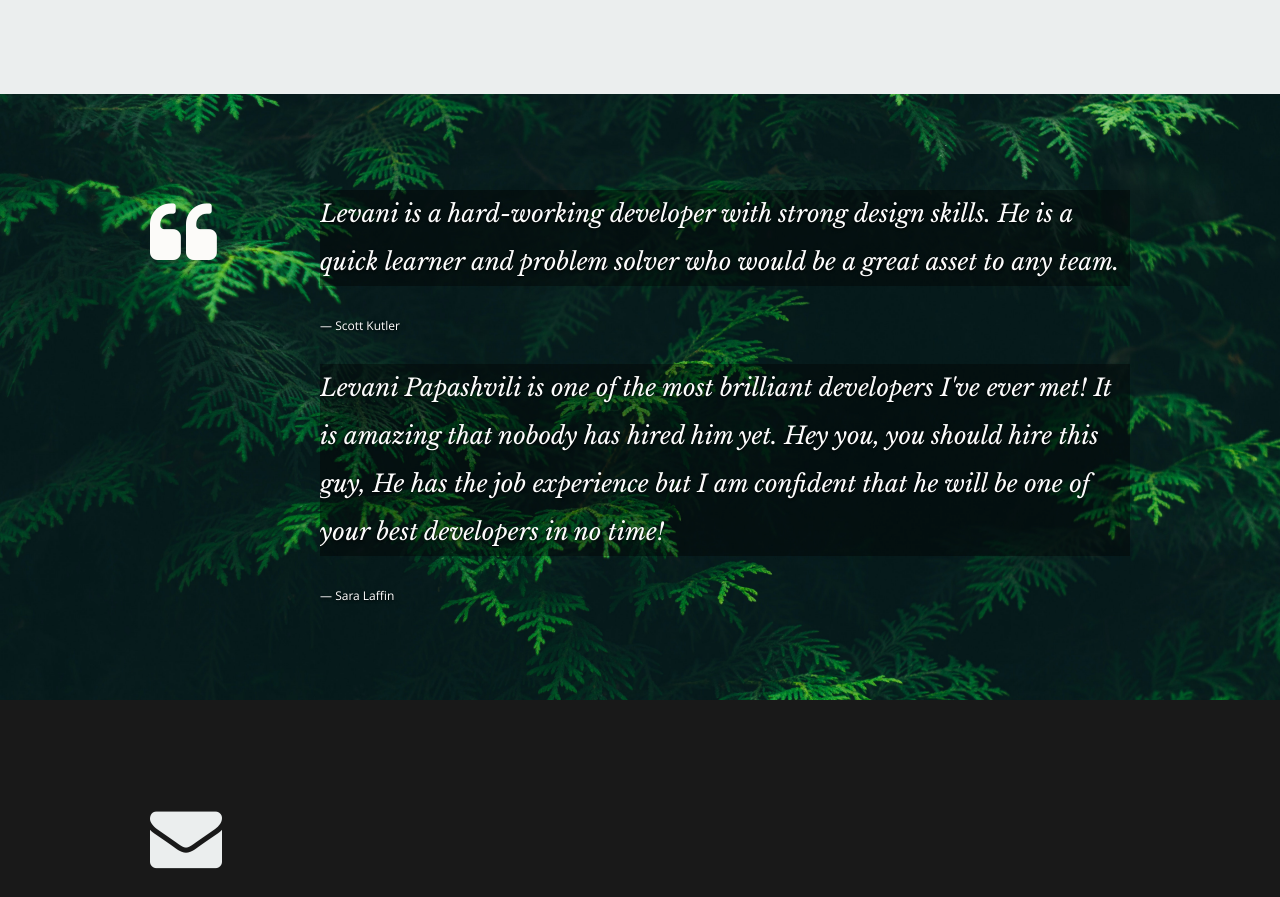
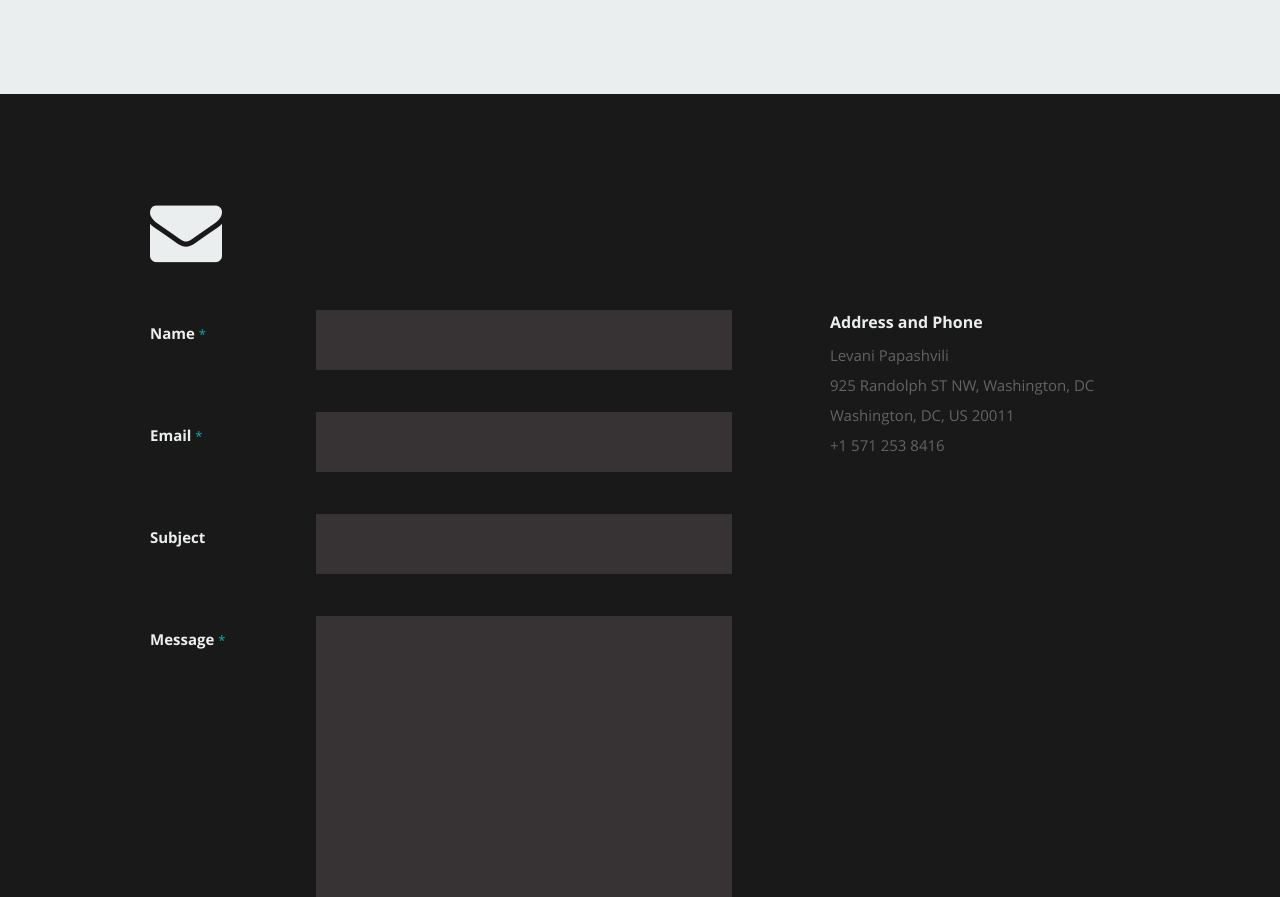
Before and after one commit to Levani1111/Reactjs-portfolio, a React (Create React App) app: page / in a window 1280 px wide. Shown: the part 3706-4603 px from the top of the page. Built offline with nearby package versions, Linux system fonts and the light colour scheme.

Commit message:
Remove Testimonials

```diff
--- a/src/App.js
+++ b/src/App.js
@@ -1,5 +1,5 @@
 import React, { Component } from 'react';
-import ReactGA from 'react-ga';
+// import ReactGA from 'react-ga';
 import $ from 'jquery';
 import './App.css';
 import Header from './Components/Header';
@@ -7,7 +7,7 @@ import Footer from './Components/Footer';
 import About from './Components/About';
 import Resume from './Components/Resume';
 import Contact from './Components/Contact';
-import Testimonials from './Components/Testimonials';
+// import Testimonials from './Components/Testimonials';
 import Portfolio from './Components/Portfolio';
 
 class App extends Component {
@@ -47,7 +47,7 @@ class App extends Component {
         <About data={this.state.resumeData.main}/>
         <Resume data={this.state.resumeData.resume}/>
         <Portfolio data={this.state.resumeData.portfolio}/>
-        <Testimonials data={this.state.resumeData.testimonials}/>
+        {/* <Testimonials data={this.state.resumeData.testimonials}/> */}
         <Contact data={this.state.resumeData.main}/>
         <Footer data={this.state.resumeData.main}/>
       </div>
--- a/src/Components/Testimonials.js
+++ b/src/Components/Testimonials.js
@@ -1,38 +1,38 @@
-import React, { Component } from 'react';
+// import React, { Component } from 'react';
 
-class Testimonials extends Component {
-  render() {
+// class Testimonials extends Component {
+//   render() {
 
-    if(this.props.data){
-      var testimonials = this.props.data.testimonials.map(function(testimonials){
-        return  <li key={testimonials.user}>
-            <blockquote>
-               <p>{testimonials.text}</p>
-               <cite>{testimonials.user}</cite>
-            </blockquote>
-         </li>
-      })
-    }
+//     if(this.props.data){
+//       var testimonials = this.props.data.testimonials.map(function(testimonials){
+//         return  <li key={testimonials.user}>
+//             <blockquote>
+//                <p>{testimonials.text}</p>
+//                <cite>{testimonials.user}</cite>
+//             </blockquote>
+//          </li>
+//       })
+//     }
 
-    return (
-      <section id="testimonials">
-      <div className="text-container">
-         <div className="row">
+//     return (
+//       <section id="testimonials">
+//       <div className="text-container">
+//          <div className="row">
 
-            <div className="two columns header-col">
-               <h1><span>Client Testimonials</span></h1>
-            </div>
+//             <div className="two columns header-col">
+//                <h1><span>Client Testimonials</span></h1>
+//             </div>
 
-            <div className="ten columns flex-container">
-                  <ul className="slides">
-                      {testimonials}
-                  </ul>
-               </div>
-            </div>
-         </div>
-   </section>
-    );
-  }
-}
+//             <div className="ten columns flex-container">
+//                   <ul className="slides">
+//                       {testimonials}
+//                   </ul>
+//                </div>
+//             </div>
+//          </div>
+//    </section>
+//     );
+//   }
+// }
 
-export default Testimonials;
+// export default Testimonials;
```
